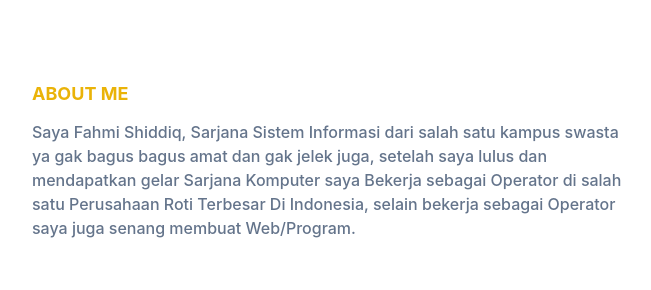
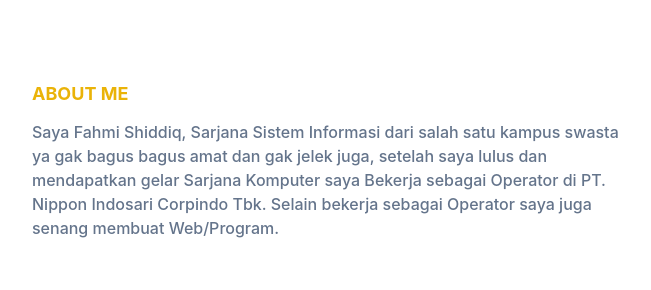
Before and after one commit to Fahmishiddiq/fahmishiddiq.github.io, a website: page index.html in a window 1280 px wide. Shown: the part 840-1130 px from the top of the page, 0-651 px from the left. Drawn offline with Linux system fonts and the light colour scheme.

Commit message:
Add files via upload

```diff
--- a/index.html
+++ b/index.html
@@ -108,7 +108,7 @@
             <div class="flex flex-wrap">
                 <div class="w-full px-4 mb-10 lg:w-1/2">
                     <h4 class="font-bold uppercase text-primary text-lg mb-3">About Me</h4>
-                    <p class="font-medium text-base text-secondary">Saya Fahmi Shiddiq, Sarjana Sistem Informasi dari salah satu kampus swasta ya gak bagus bagus amat dan gak jelek juga, setelah saya lulus dan mendapatkan gelar Sarjana Komputer saya Bekerja sebagai Operator di salah satu Perusahaan Roti Terbesar Di Indonesia, selain bekerja sebagai Operator saya juga senang membuat Web/Program. </p>
+                    <p class="font-medium text-base text-secondary">Saya Fahmi Shiddiq, Sarjana Sistem Informasi dari salah satu kampus swasta ya gak bagus bagus amat dan gak jelek juga, setelah saya lulus dan mendapatkan gelar Sarjana Komputer saya Bekerja sebagai Operator di PT. Nippon Indosari Corpindo Tbk. Selain bekerja sebagai Operator saya juga senang membuat Web/Program. </p>
                 </div>
                 <div class="w-full px-4 lg:w-1/2 items-center">
                     <h3 class="font-bold uppercase text-primary text-lg mb-4">Social Media</h3>
```
